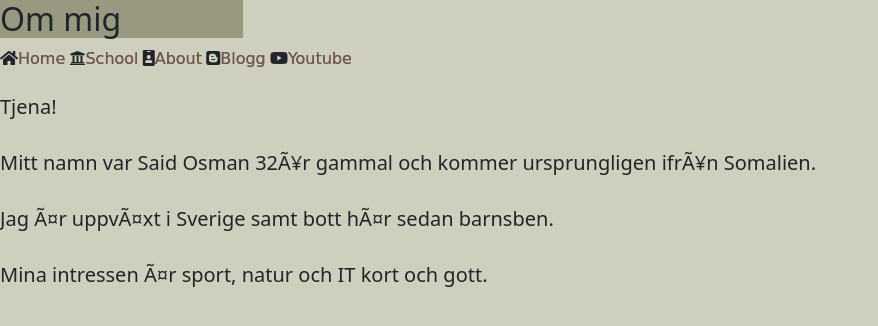
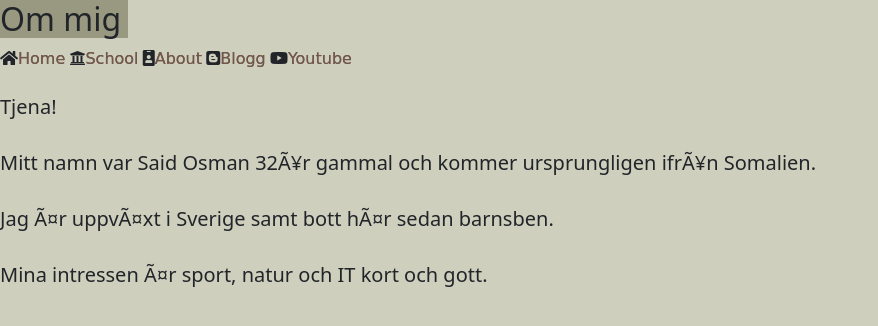
Before and after one commit to Said-Osman/Inl-mningsuppgift, a plain HTML site: page index.html in a window 1280 px wide. Shown: the whole page, without its empty margins (0-878 px from the left). Drawn offline with nearby package versions, Linux system fonts and the light colour scheme; a web font is replaced by a local one.

Commit message:
Update about.css

```diff
--- a/about.css
+++ b/about.css
@@ -5,7 +5,7 @@ body {
 }
 
 .navigationWrapper {
-width: 19%;
+width: 10%;
 background-color: rgb(153, 153, 130);
 padding: 0%;
 
```
